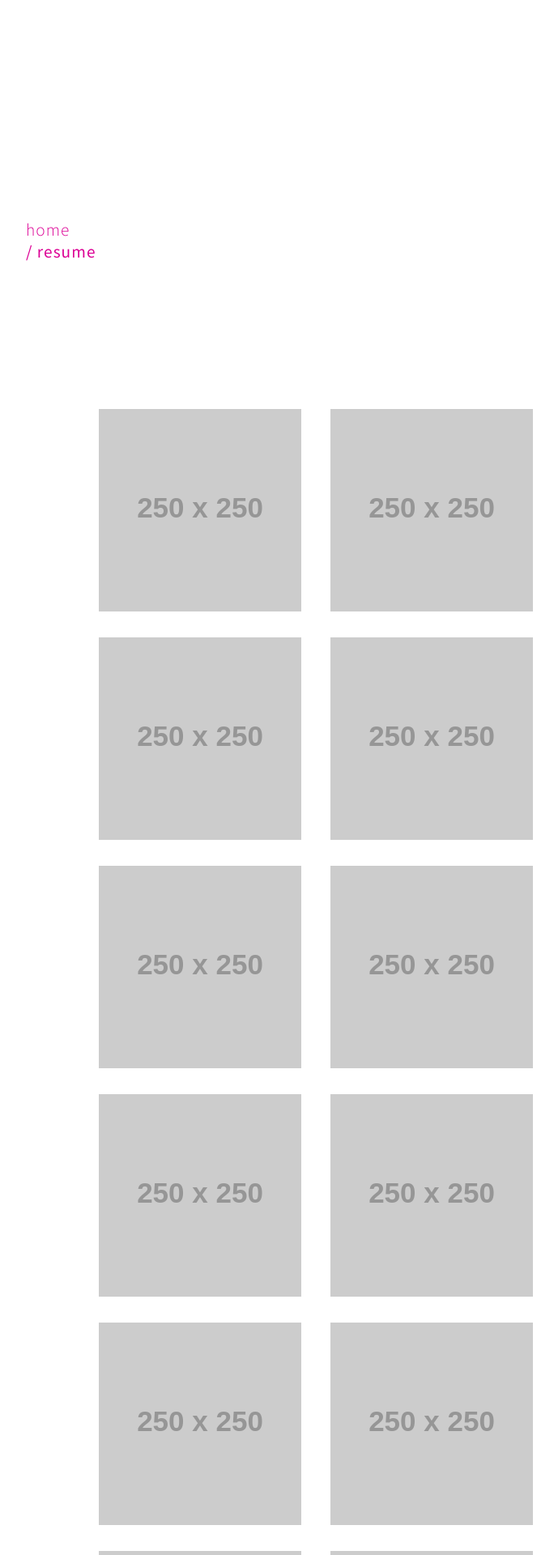
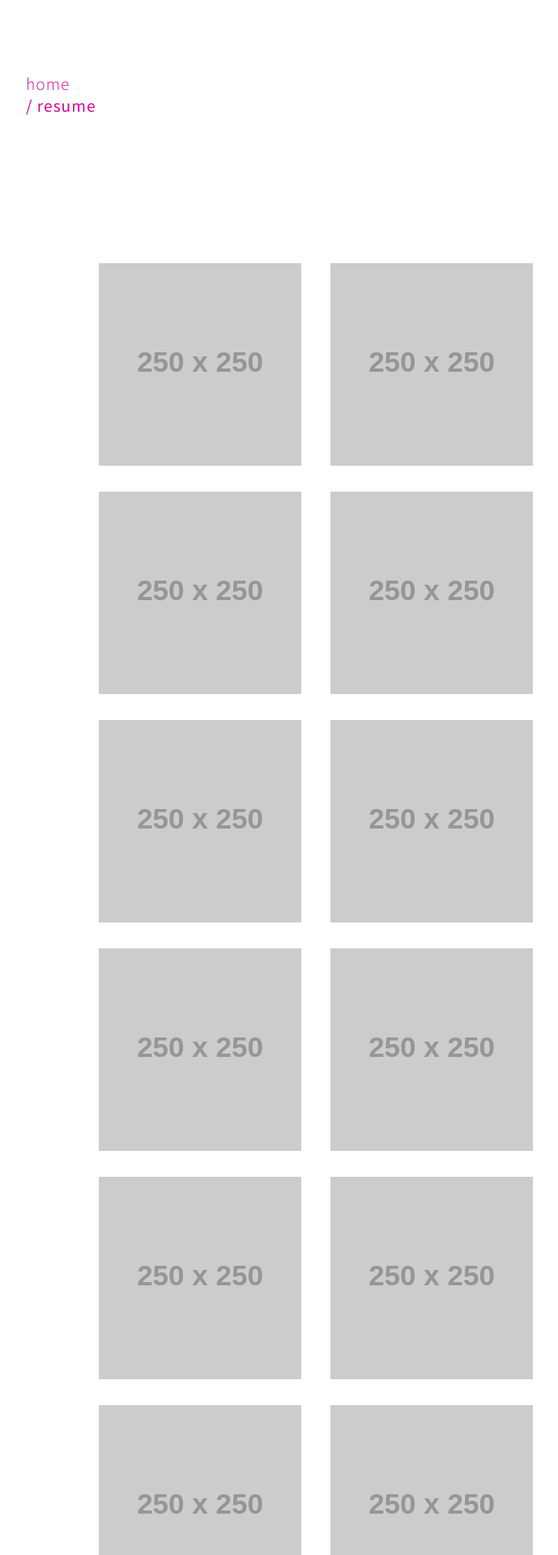
Before and after one commit to sjkilts/sjkilts.github.iold, a Jekyll site: the page built from _pages/artwork/index.md, in a window 1280 px wide. Shown: the top 1920 px of the page at 81% size, without its empty margins (250-939 px from the left). Built offline with Jekyll 4.4.1, drawn with Linux system fonts in a browser that asks for light colours; some web fonts are replaced.

Commit message:
mobile styles

```diff
--- a/_sass/home.scss
+++ b/_sass/home.scss
@@ -1,7 +1,7 @@
 // home - custom styles
 
 .page-content {
-	padding-top: 30vh;//9.5em;
+	padding-top: 5vh;//9.5em;
 	padding-bottom: 5em;
 }
 
@@ -119,6 +119,10 @@ p.home-text {
 
 @media (min-width: 420px) {
 
+	.page-content {
+		padding-top: 10vh !important;
+	}
+
 	p.home-text {
 		padding: 0 .5em;
 
@@ -143,6 +147,10 @@ p.home-text {
 		font-size: 2rem;
 		line-height: 2.25rem;
 		letter-spacing: .1rem;
+
+		.page-content {
+			padding-top: 30vh !important;
+		}
 
 		& span.hi {
 			display: block;
```
